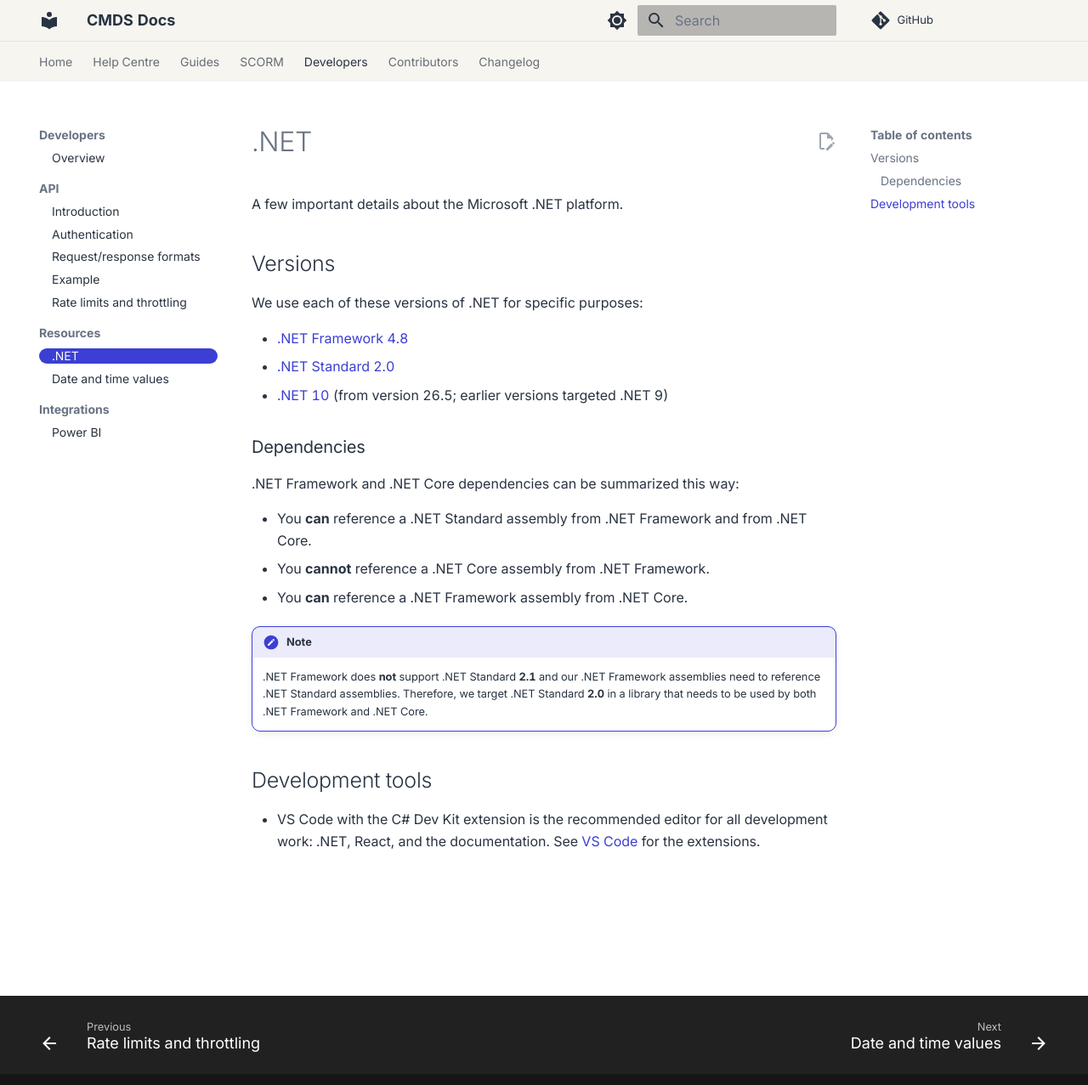
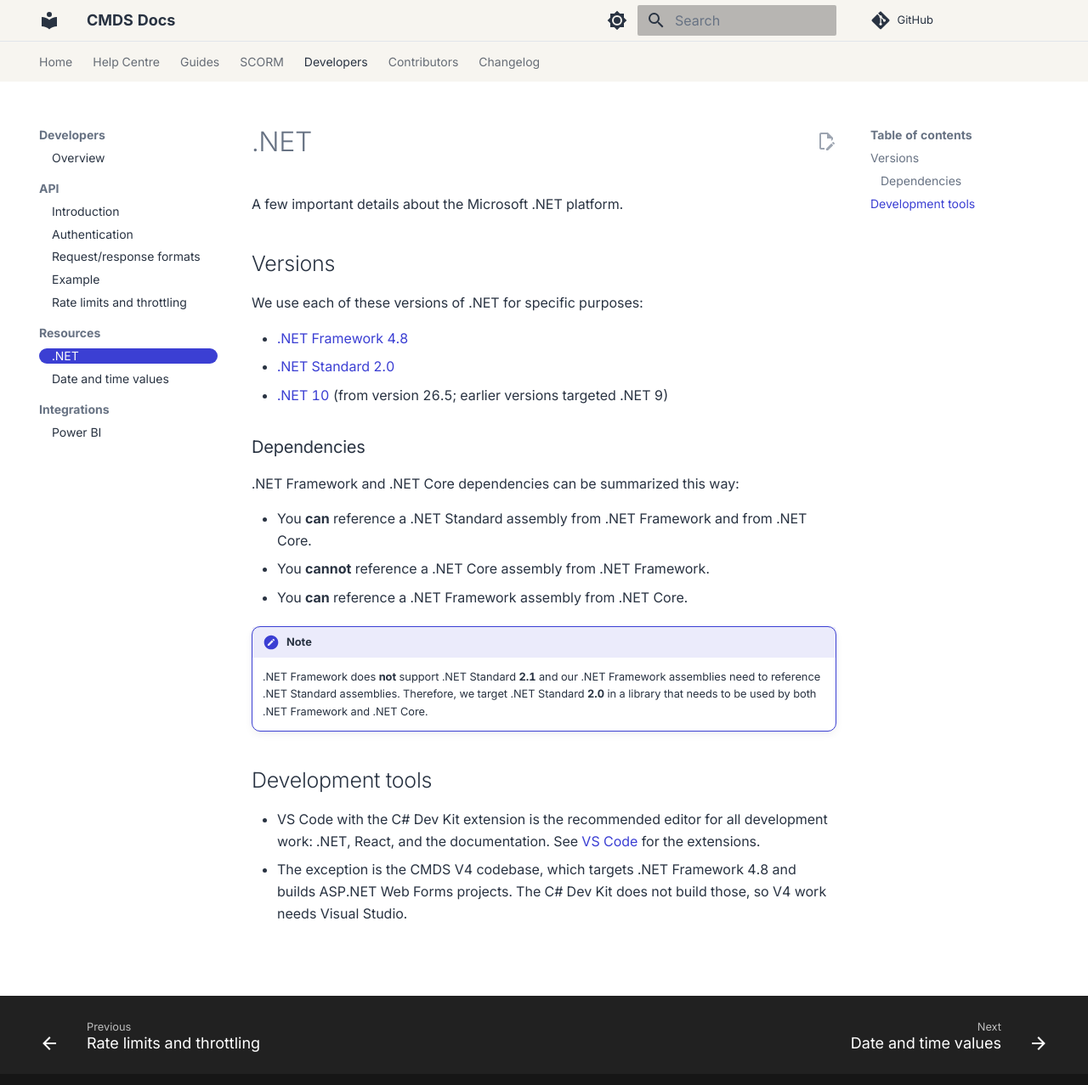
Before and after one commit to cmds-app/docs, an MkDocs documentation site: the page built from docs/developers/resources/dotnet-versions.md, in a window 1280 px wide and 1288 px high. Shown: the top 1277 px of the window at 85% size. Built offline with MkDocs 1.6.1 and Material for MkDocs 9.7.7, drawn with Linux system fonts in a browser that asks for light colours; comment, search, counter and statistics services are not loaded.

Commit message:
docs(developers): note that V4 work still needs Visual Studio

```diff
--- a/docs/developers/resources/dotnet-versions.md
+++ b/docs/developers/resources/dotnet-versions.md
@@ -24,3 +24,4 @@ We use each of these versions of .NET for specific purposes:
 ## Development tools
 
 - VS Code with the C# Dev Kit extension is the recommended editor for all development work: .NET, React, and the documentation. See [VS Code](../../contributors/tools/vscode.md) for the extensions.
+- The exception is the CMDS V4 codebase, which targets .NET Framework 4.8 and builds ASP.NET Web Forms projects. The C# Dev Kit does not build those, so V4 work needs Visual Studio.
```
